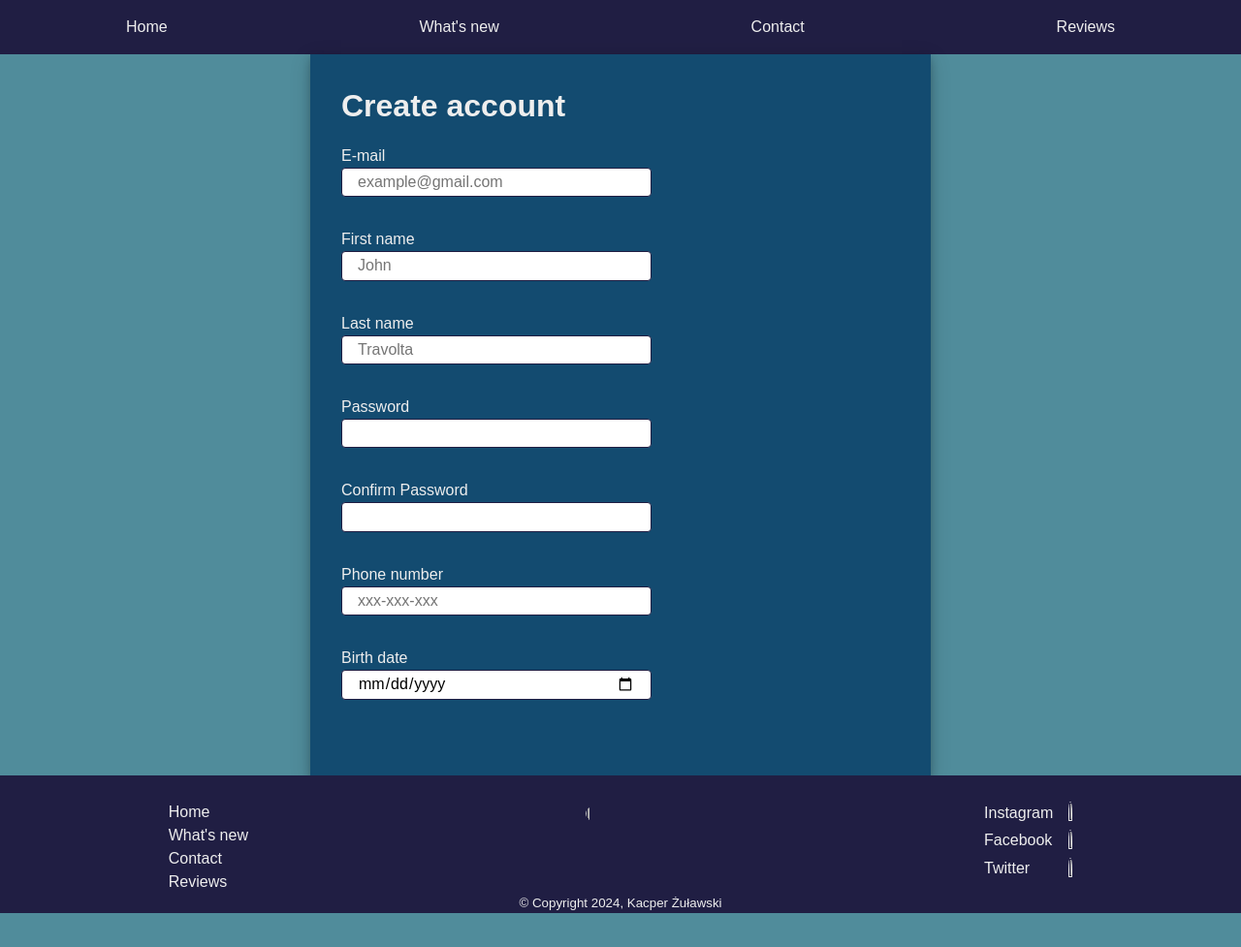
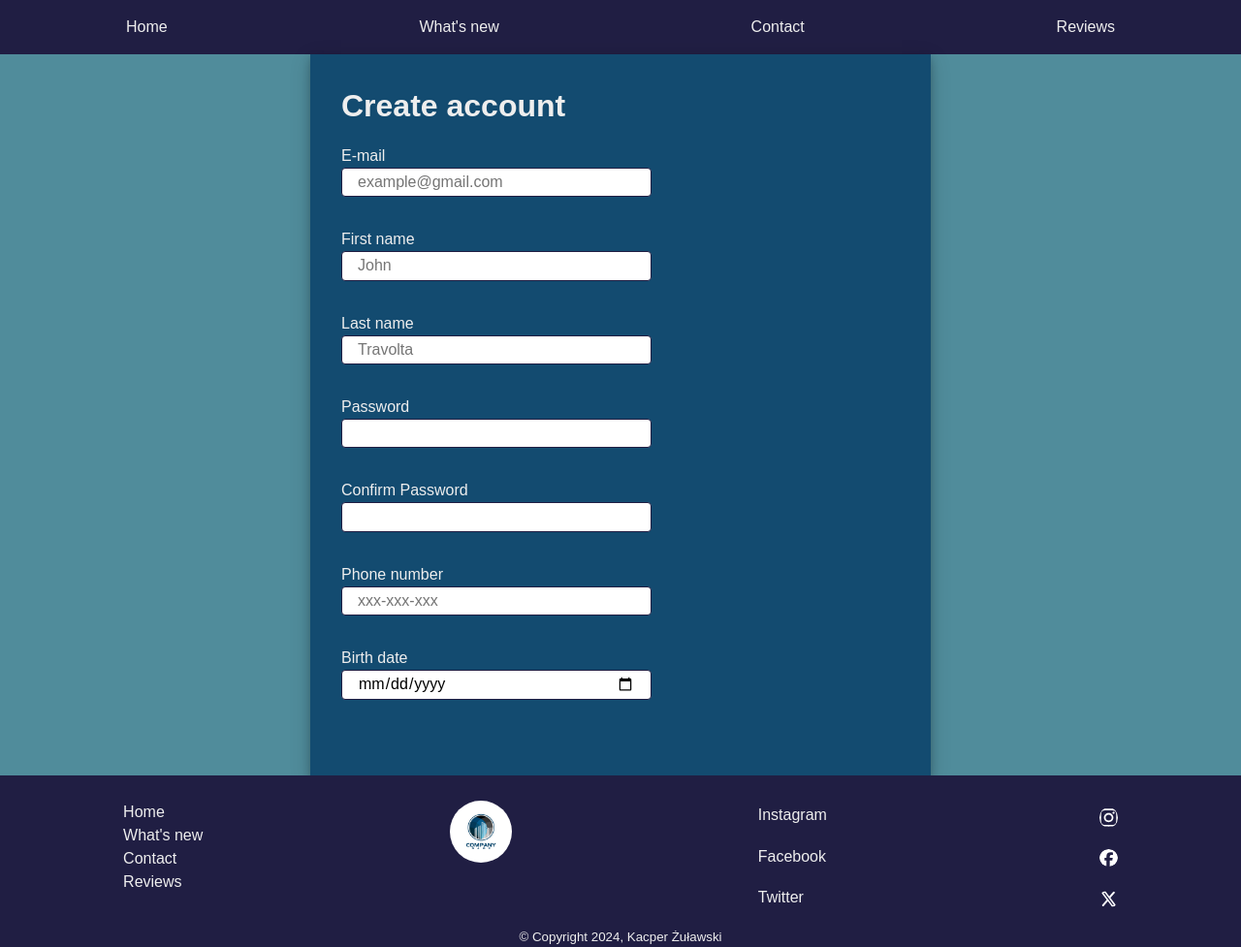
Before and after one commit to kappyllo/recruitment, a plain HTML site: page index.html in a window 1280 px wide. Shown: the whole page at 97% size. Before the commit the page ends 942 px from the top, so only its background shows below. Drawn offline with Linux system fonts and the light colour scheme; the site is published under a folder, as on GitHub Pages, so addresses that start at the root find nothing.

Commit message:
Update index.html

```diff
--- a/index.html
+++ b/index.html
@@ -87,16 +87,16 @@
           <a href="#">Contact</a>
           <a href="#">Reviews</a>
         </div>
-        <img src="/public/companyLogo.jpg" alt="" />
+        <img src="public/companyLogo.jpg" alt="" />
         <div class="footer_socials">
           <div>
-            <a href="">Instagram<img src="/public/ig_icon.svg" alt="" /></a>
+            <a href="">Instagram<img src="public/ig_icon.svg" alt="" /></a>
           </div>
           <div>
-            <a href="">Facebook<img src="/public/fb_icon.svg" alt="" /></a>
+            <a href="">Facebook<img src="public/fb_icon.svg" alt="" /></a>
           </div>
           <div>
-            <a href="">Twitter<img src="/public/x_icon.svg" alt="" /></a>
+            <a href="">Twitter<img src="public/x_icon.svg" alt="" /></a>
           </div>
         </div>
       </div>
```
